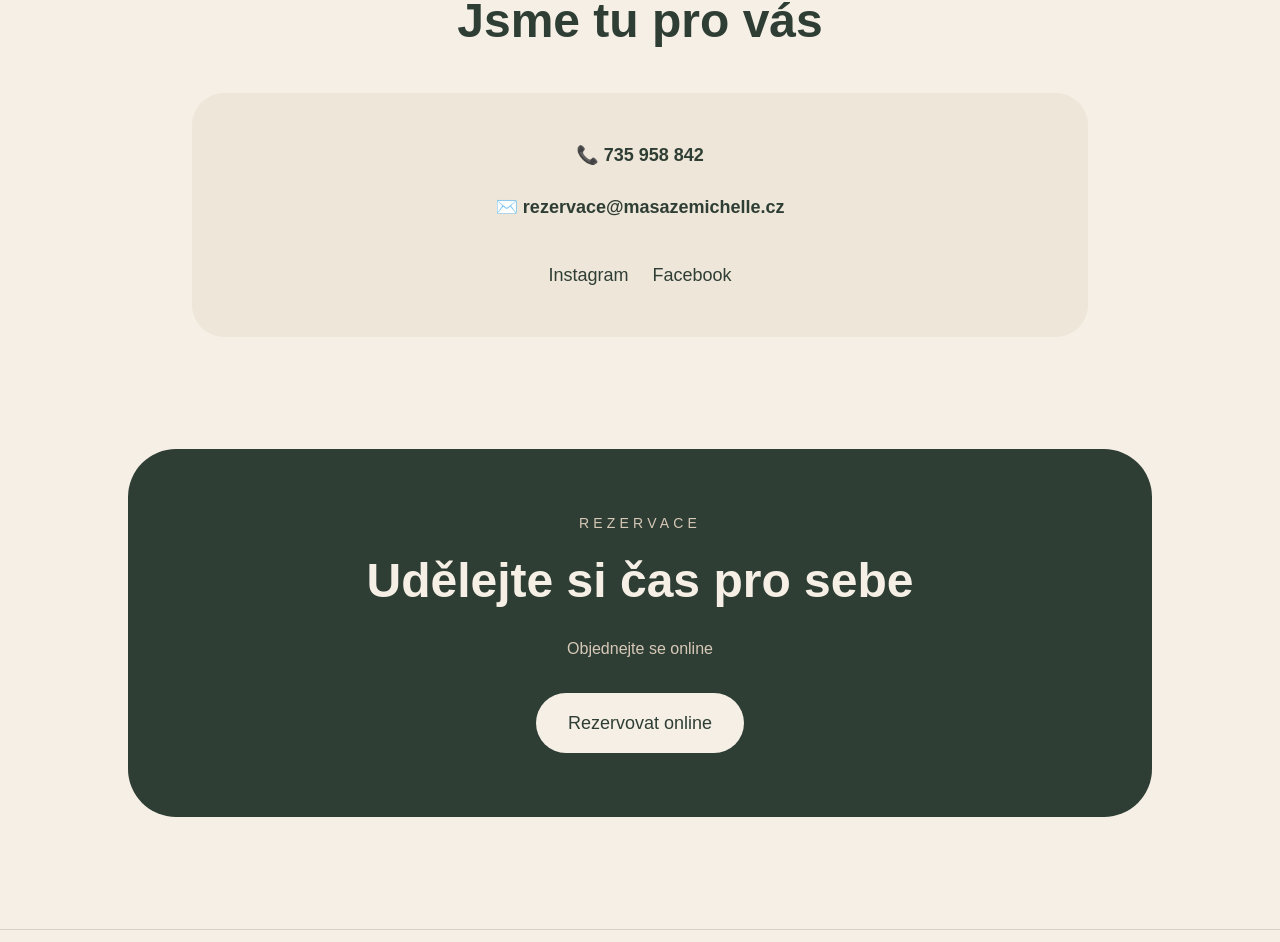
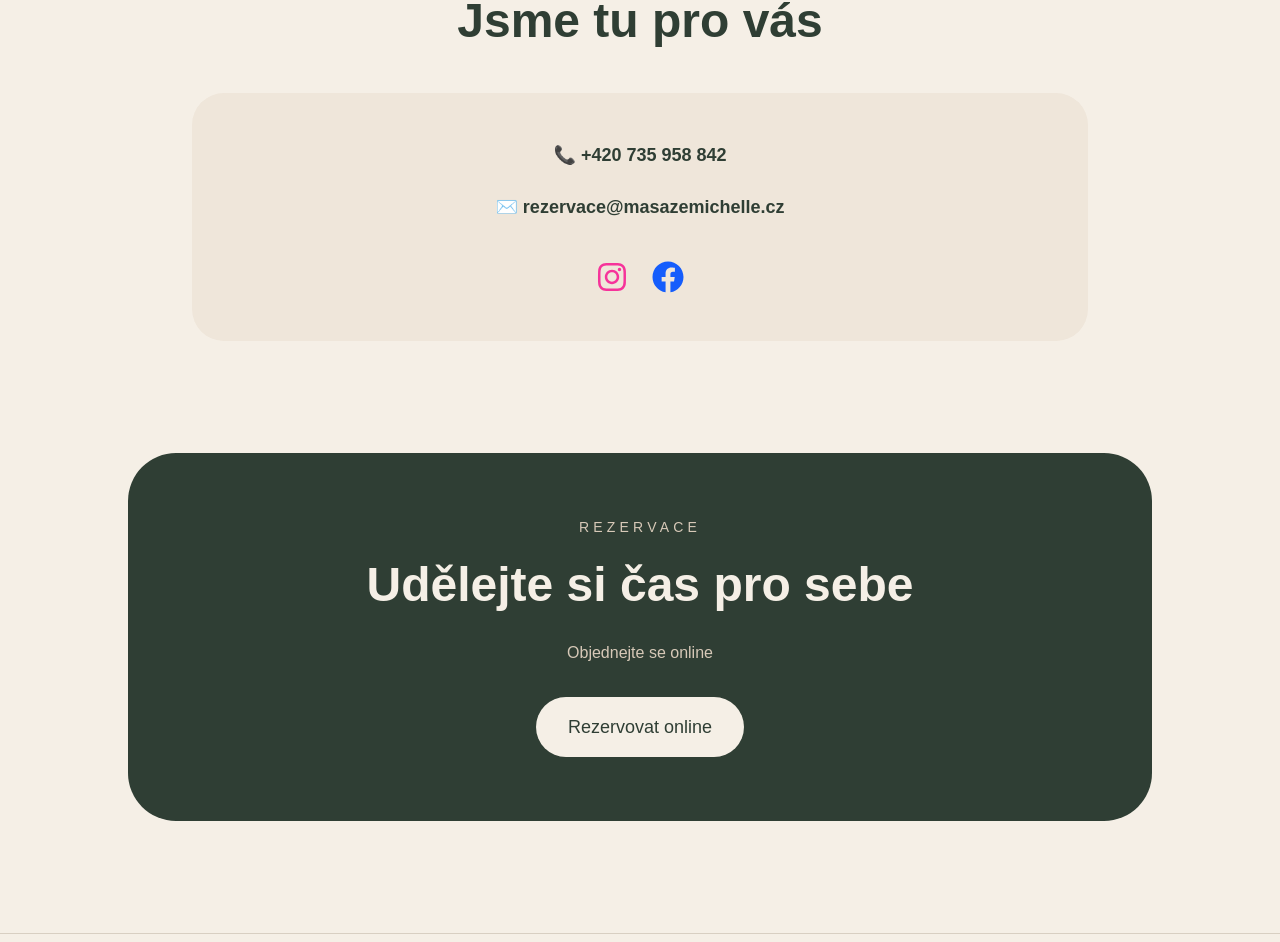
Before and after one commit to michaltacek-hub/mmr-system, a Next.js app: page / in a window 1280 px wide. Shown: the part 1783-2725 px from the top of the page. Built offline with nearby package versions, Linux system fonts and the light colour scheme.

Commit message:
Add social media icons to contact section

```diff
--- a/app/components/contact.tsx
+++ b/app/components/contact.tsx
@@ -1,3 +1,4 @@
+import { FaInstagram, FaFacebook } from "react-icons/fa";
 export default function Contact() {
   return (
     <section id="kontakt" className="py-28 px-6">
@@ -15,7 +16,7 @@ export default function Contact() {
           <div className="space-y-6 text-lg">
 
             <p>
-              📞 <strong>735 958 842</strong>
+              📞 <strong>+420 735 958 842</strong>
             </p>
 
             <p>
@@ -27,18 +28,24 @@ export default function Contact() {
     href="https://www.instagram.com/_masazemichelle/"
     target="_blank"
     rel="noopener noreferrer"
-                className="hover:opacity-80 transition"
+    aria-label="Instagram"
   >
-                Instagram
+    <FaInstagram
+      size={32}
+      className="text-pink-500 hover:scale-110 transition"
+    />
   </a>
 
   <a
     href="https://www.facebook.com/p/Mas%C3%A1%C5%BEe-Michelle-61577443034560/"
     target="_blank"
     rel="noopener noreferrer"
-                className="hover:opacity-80 transition"
+    aria-label="Facebook"
   >
-                Facebook
+    <FaFacebook
+      size={32}
+      className="text-blue-600 hover:scale-110 transition"
+    />
   </a>
 </div>
 
```
Lines whose indentation alone changed are shown as unchanged.
